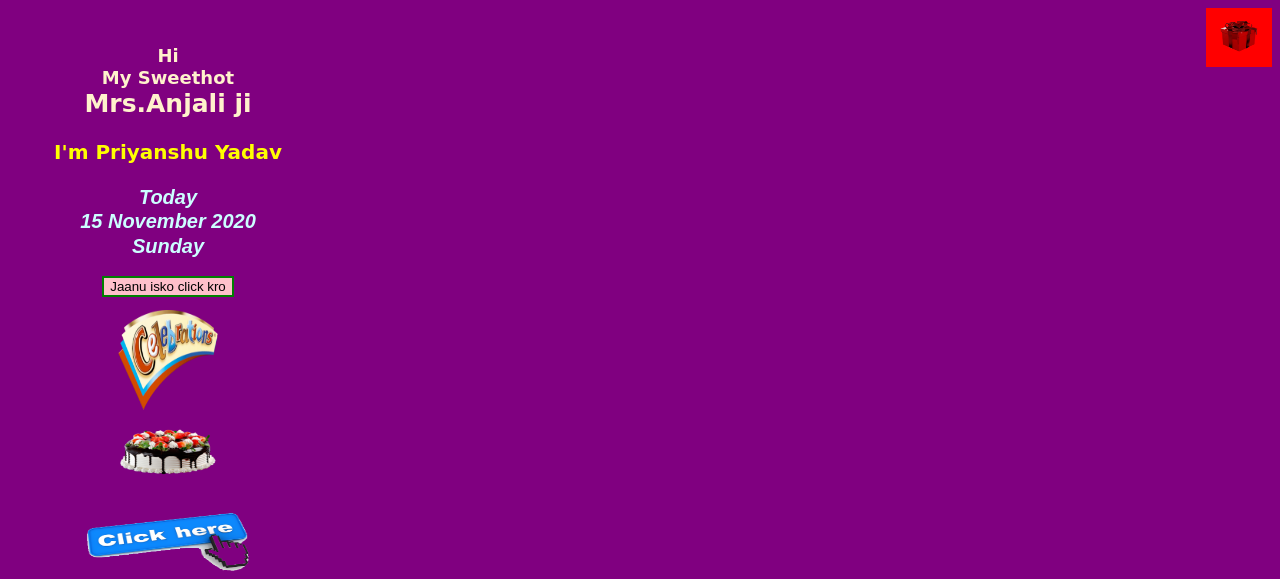
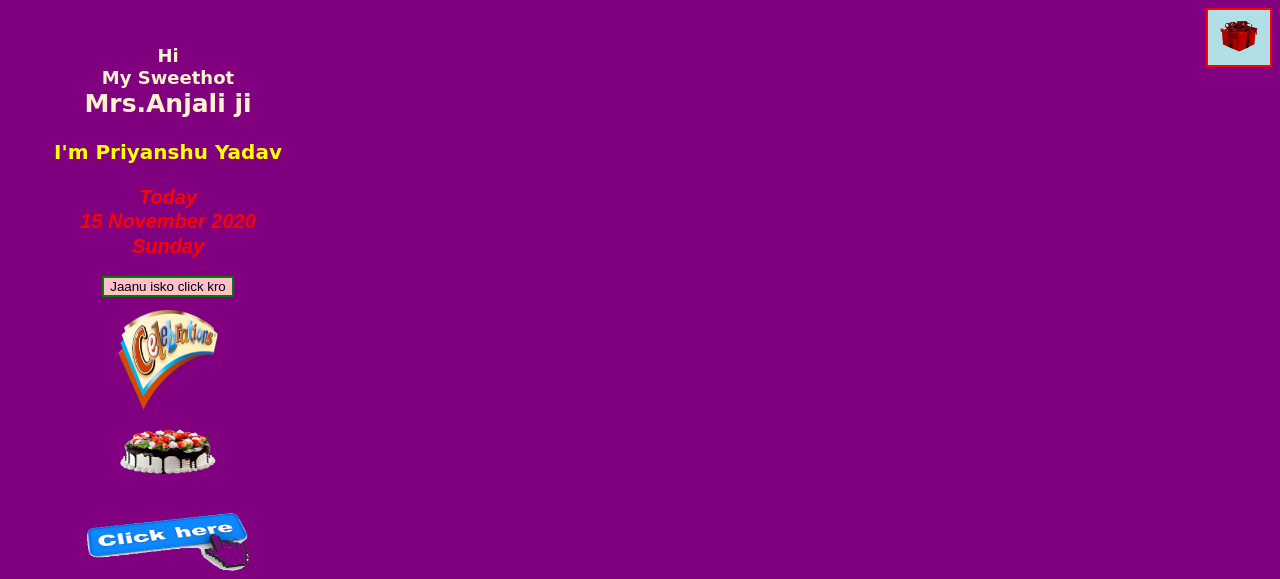
Before and after one commit to ap1077679/babes, a plain HTML site: page index.html in a window 1280 px wide. In both pictures the pointer is over the button 1241 px from the left and 35 px from the top of the page. Shown: the top 579 px of the page. Drawn offline with Linux system fonts and the light colour scheme.

Commit message:
Update index.html

```diff
--- a/index.html
+++ b/index.html
@@ -16,12 +16,12 @@ background-color:#800080;background-attachment: fixed;
 div.ap { float: left;padding-top:25px;	padding-left:px; text-align: center;
 }
 .gf { border:2px solid green;background-color: pink; }
-.sam{color:#ccffff;font-size: 20px ;}
+.sam{color:red;font-size: 20px ;}
 
 .wish{float:left; font-family: cursive; color: yellow;margin-top:; }
 .gift:hover{
 		 float: left;
-		 background-color:red;
+		 background-color:powderblue;
 		 border: 2px solid red;
 		 margin-left: 0; }
 .gift{
@@ -53,11 +53,7 @@ div.ap { float: left;padding-top:25px;	padding-left:px; text-align: center;
 <h4><em class="sam">Today<br> 15 November 2020 <br> Sunday </em></h4>
 <button class="gf" type="button" onclick="alert('On your birthday we wish for you that whatever you want most in life it comes to you just the way you imagined it or better. Happy birthday! Mrs..Anjali ji!')">Jaanu isko click kro</button>
 
-
-
-
 <p><a href="jaanu.gif"><img src="jaaanu.png" height="100px" width="100px"></a></p></p>
-
 
 <p class="cake"><a href="cake.jpg" ><img src="cake.png" alt="Click here" width="100px" height="50px"></a></p>
 
```
